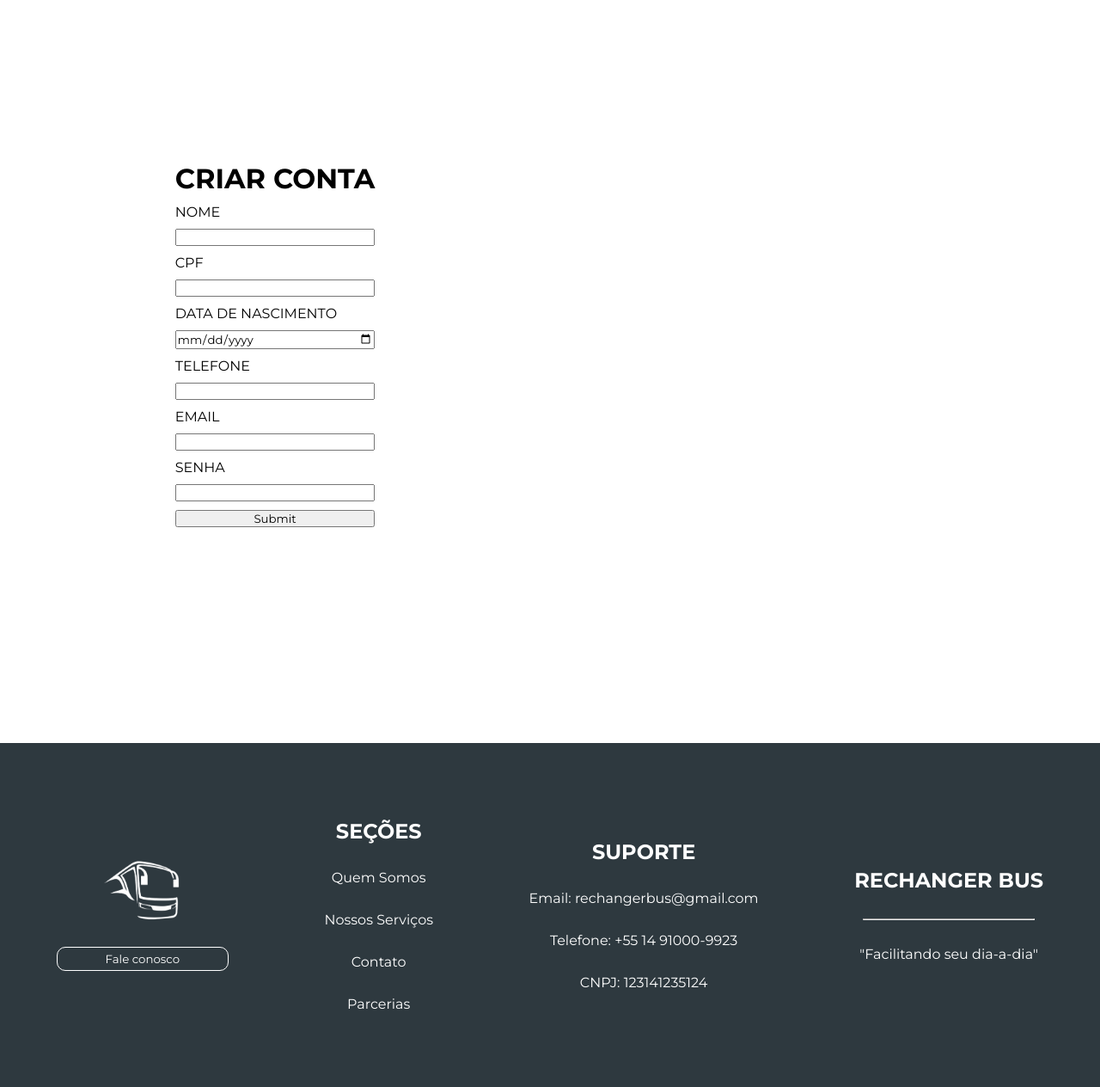
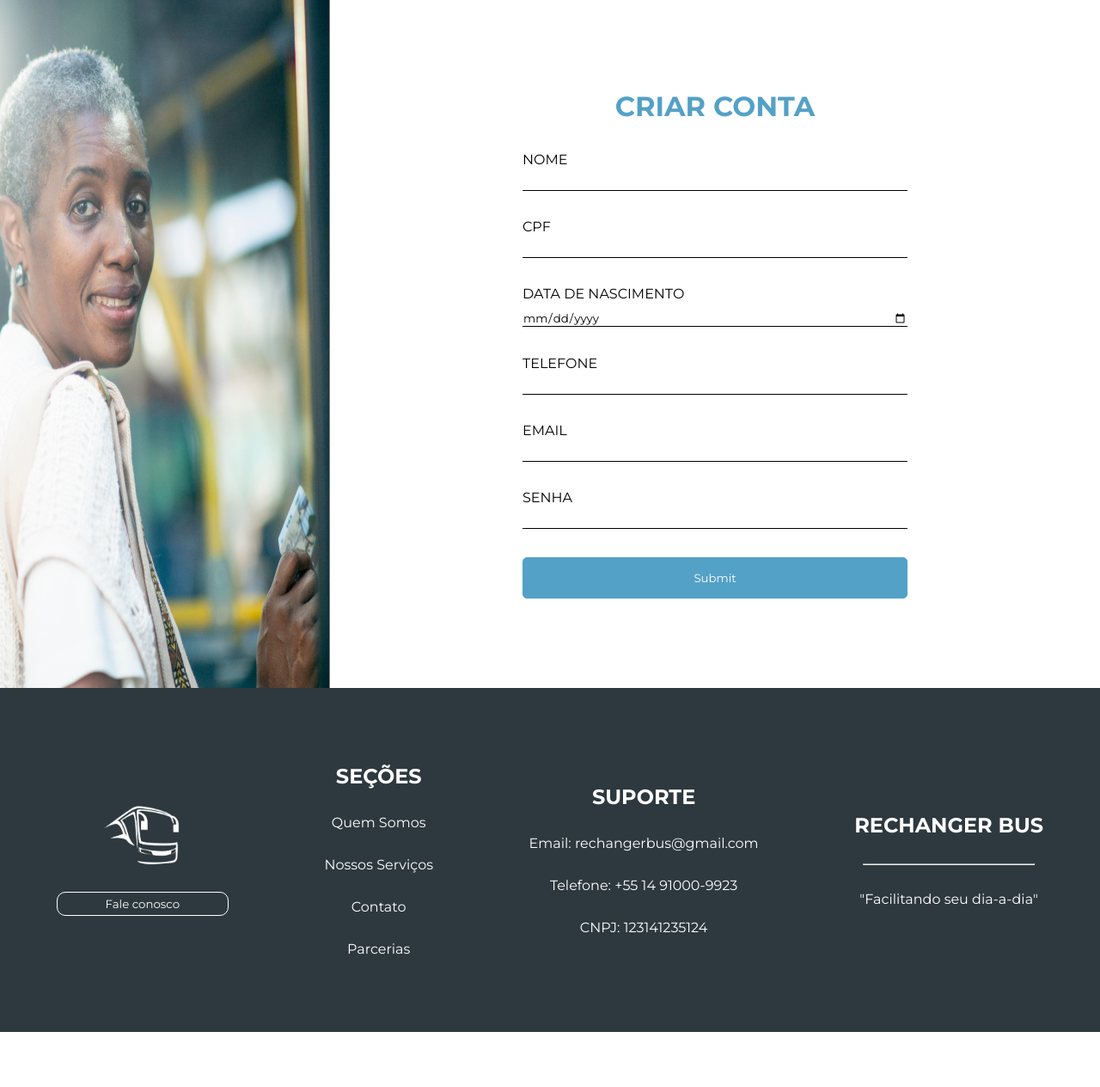
Before and after one commit to sevenoffice777/tcc, a PHP site: page /tcc/view/signup.php in a window 1280 px wide. Shown: the whole page at 86% size. After the commit the page ends 1200 px from the top, so only its background shows below. Run offline with PHP 8.4, Linux system fonts and the light colour scheme.

Commit message:
feat: signup screen

```diff
--- a/tcc/styles/lndg-styles.css
+++ b/tcc/styles/lndg-styles.css
@@ -119,6 +119,7 @@ footer {
 }
 
 .section-footer {
+    padding: 10px;
     display: flex;
     align-items: center;
     justify-content: center;
--- a/tcc/styles/login.css
+++ b/tcc/styles/login.css
@@ -18,6 +18,7 @@
 }
 
 .login-card h1 {
+    color: #54a1c7;
     text-align: center;
     margin-bottom: 20px;
 }
@@ -35,7 +36,7 @@
 #sbmit-btn {
     width: 100%;
     border-radius: 10px;
-    background-color: #0269ad;
+    background-color: #54a1c7;
     border: none;
     color: white;
     padding: 10px 15px;
@@ -59,7 +60,7 @@
 }
 
 #sbmit-btn:hover{
-    background-color: #001f33;
+    background-color: #1b547a;
 
 }
 .right-none {
--- a/tcc/styles/signup.css
+++ b/tcc/styles/signup.css
@@ -4,29 +4,77 @@
     display: flex;
 }
 
-.left, .right {
-    width: 50%;
+.left,
+.right {
     height: 100%;
     display: flex;
     align-items: center;
     justify-content: center;
 }
 
-.left .signup-card {
+.left {
+    width: 30%;
+    height: 100%;
+}
+.left img {
+    width: 100%;
+    height: 100%;
+}
 
+.right {
+    width: 70%;
+}
+
+.right .signup-card {
+    width: 50%;
     display: grid;
     gap: 10px;
+}
+
+.signup-card h1 {
+    margin-bottom:5%;
+    text-align: center;
+    font-weight: bolder;
+    color: #54a1c7;
+
+
+}
+
+.signup-card .input {
+    width: 150px;
+    border:none;
+    outline: none;
+    border-bottom: 1px solid black;
+    margin-bottom: 5%;
+    width: 100%;
 }
 
 
 
 .signup_card .input {
-        width: 300px;
-        outline: none;
-        border:none;
-        border-bottom: 1px solid black;
+    width: 300px;
+    outline: none;
+    border: none;
+    border-bottom: 1px solid black;
 
 }
+
+.signup-card input[type="submit"] {
+    width: 100%;
+    border: 1px solid #54a1c7 ;
+    color: white;
+    border-radius: 5px;
+    background-color: #54a1c7;
+    padding: 15px;
+
+}
+
+.signup-card  input[type="submit"]:hover {
+    background-color: #12435c;
+    border: #12435c;
+    cursor: pointer;
+}
+
 
 
 
@@ -36,7 +84,6 @@
 /* FOOTER */
 
 footer {
-    margin-top:5% ;
     width: 100vw;
     height: 400px;
     padding: 10px;
@@ -54,7 +101,7 @@ footer {
     gap: 30px;
 }
 
-.section-footer *{
+.section-footer * {
     color: white;
 }
 
@@ -91,3 +138,25 @@ footer {
 .section-footer hr {
     width: 200px;
 }
+
+@media (max-width:1024px) {
+    .left {
+        display: none;
+    }
+
+    .right {
+        width: 100%;
+    }
+
+    .right .signup-card {
+        width: 80%;
+    }
+
+    footer {
+        flex-direction: column;
+        height: auto;
+        justify-content: space-between;
+        gap: 100px;
+        padding: 20px;
+    }
+}
--- a/tcc/view/login.php
+++ b/tcc/view/login.php
@@ -25,7 +25,7 @@
                 <input type="password" name="password" id="password-inpt" class="inputs-prompt">
                 <span id="lostPassword">ESQUECEU A SENHA?</span>
                 <input type="submit" id="sbmit-btn">
-                <a href="./view/signup.php" id="toCreateAccount">NÃO TEM CONTA?</a>
+                <a href="./signup.php" id="toCreateAccount">NÃO TEM CONTA?</a>
             </div>
         </div>
         <div class="right-none">
--- a/tcc/view/signup.php
+++ b/tcc/view/signup.php
@@ -17,25 +17,25 @@
 <body>
     <div class="container">
     <div class="left">
+        <img src="../assets/anim-oni.png" alt="Animação Onibus" id="anim-oni">
+    </div>
+    <div class="right">
         <div class="signup-card">
             <h1>CRIAR CONTA</h1>
-            <span for="username">NOME</span>
+            <label for="username">NOME</label>
             <input type="text" id="username" class="input" name="username">
-            <span for="cpf">CPF</span>
+            <label for="cpf">CPF</label>
             <input type="text" id="cpf_user" class="input" name="cpf_user">
-            <span for="dt_nasct">DATA DE NASCIMENTO</span>
+            <label for="dt_nasct">DATA DE NASCIMENTO</label>
             <input type="date" id="dt_nasct" class="input" name="dt_nasct">
-            <span for="cell_user">TELEFONE</span>
+            <label for="cell_user">TELEFONE</label>
             <input type="text" id="cell_user" class="input"  name="cell_user">
-            <span for="email_user">EMAIL</span>
+            <label for="email_user">EMAIL</label>
             <input type="email" id="email_user" class="input" name="email_user">
-            <span for="password">SENHA</span>
+            <label for="password">SENHA</label>
             <input type="password" id="password_user" class="input"  name="password_user">
             <input type="submit">
         </div>
-    </div>
-    <div class="right-none">
-
     </div>
     </div>
 
```
Also changed, not shown: tcc/assets/anim-oni.png (added).
